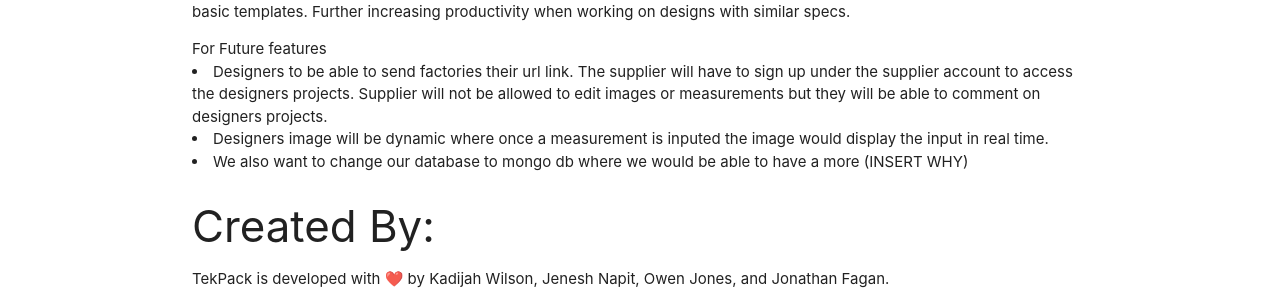
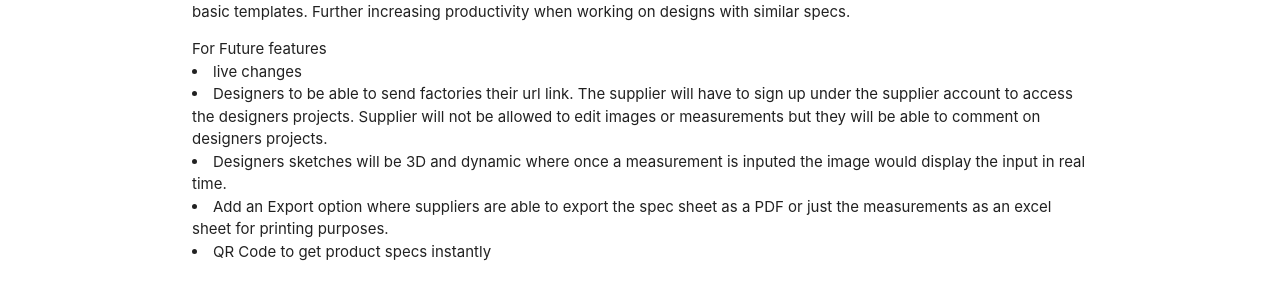
Before and after one commit to ojones311/Tekpack, a React (Create React App) app in the folder frontend/: page /about in a window 1280 px wide. Shown: the part 567-865 px from the top of the page. Built offline with nearby package versions, Linux system fonts and the light colour scheme; no server answers.

Commit message:
updating about page

```diff
--- a/frontend/src/containers/About.jsx
+++ b/frontend/src/containers/About.jsx
@@ -31,10 +31,14 @@
             <p>
                 For Future features
                 <or>
+                    <li>live changes</li>
                     <li>Designers to be able to send factories their url link. The supplier will have to sign up under the supplier account to
-                access the designers projects. Supplier will not be allowed to edit images or measurements but they will be able to comment on designers projects.</li>
-                    <li> Designers image will be dynamic where once a measurement is inputed the image would display the input in real time.</li>
-                    <li>We also want to change our database to mongo db where we would be able to have a more (INSERT WHY)</li>
+                        access the designers projects. Supplier will not be allowed to edit images or measurements but they will be able to comment
+                        on designers projects.</li>
+                    <li> Designers sketches will be 3D and dynamic where once a measurement is inputed the image would display the input in real time.</li>
+                    <li>Add an Export option where suppliers are able to export the spec sheet as a PDF or just the measurements as an excel
+                        sheet for printing purposes.</li>
+                    <li>QR Code to get product specs instantly</li>
                 </or>
             </p>
 
```
